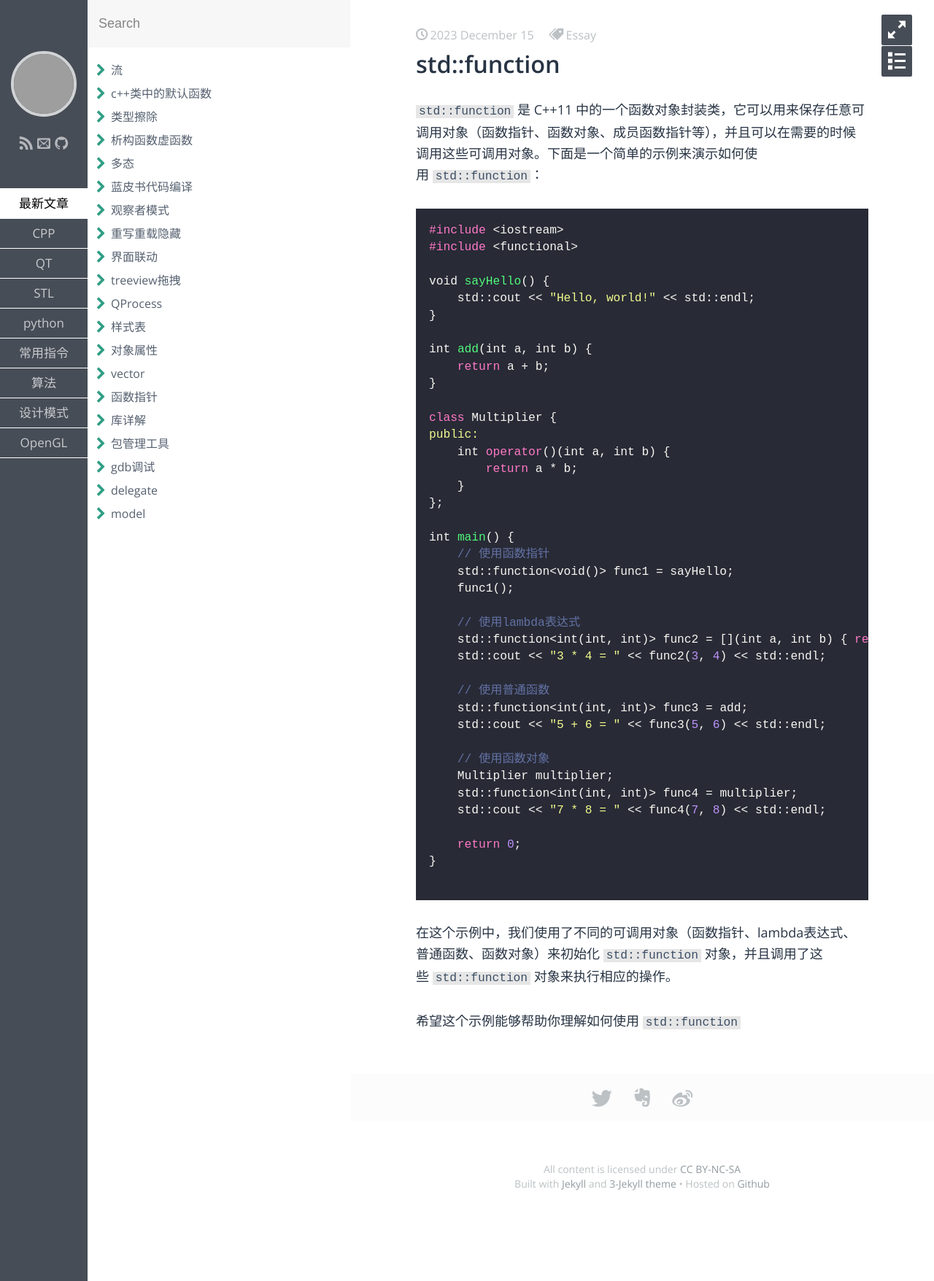
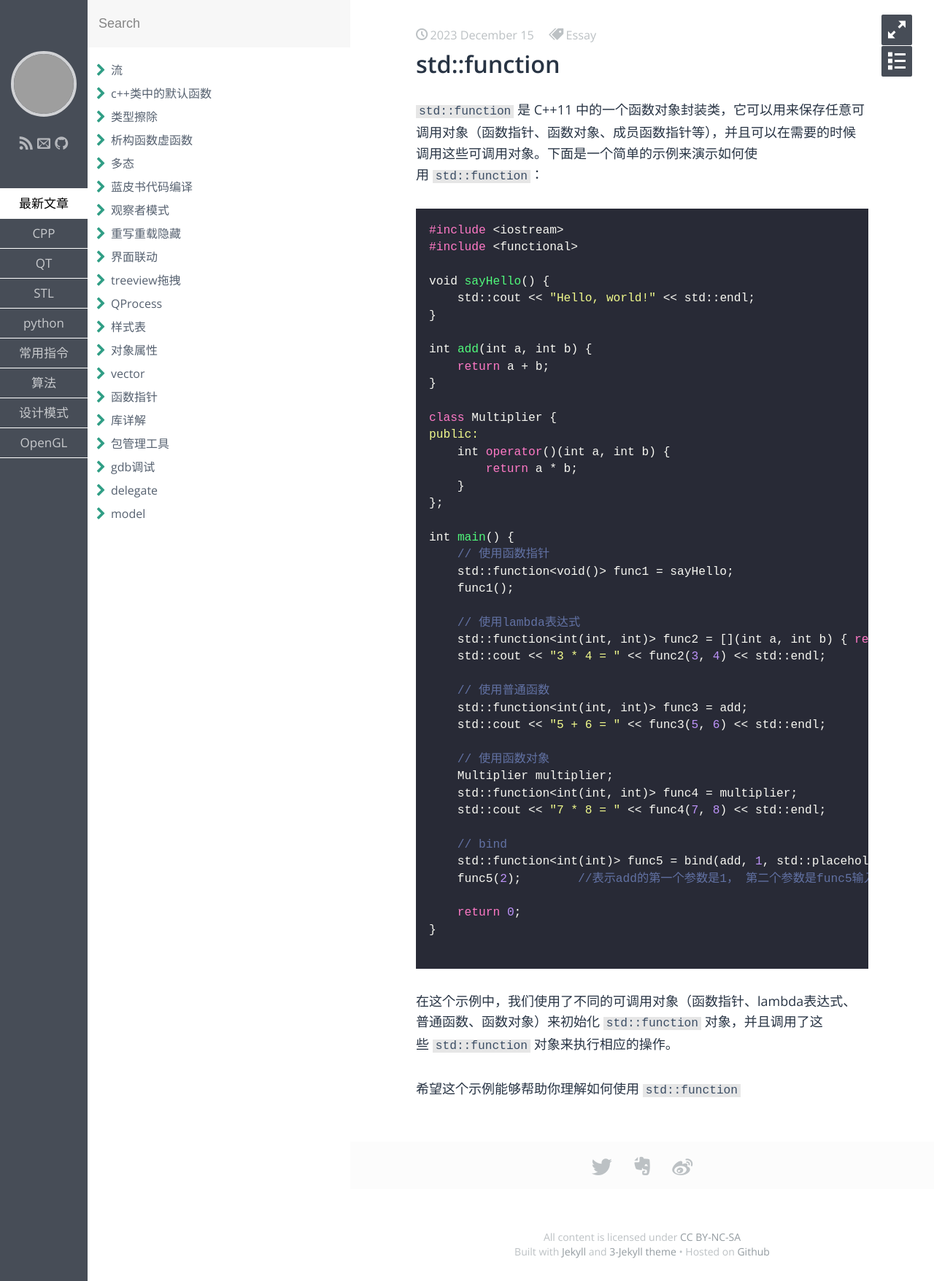
Before and after one commit to aliangaaa/aliangaaa.github.io, a Jekyll site: the page built from _posts/C++/2023-12-15-stdfunction.md, in a window 1280 px wide. Shown: the whole page at 73% size. Built offline with Jekyll 4.4.1, drawn with Linux system fonts in a browser that asks for light colours; some web fonts are replaced; grey boxes are pictures that could not be loaded.

Commit message:
Update 2023-12-15-stdfunction.md

```diff
--- a/_posts/C++/2023-12-15-stdfunction.md
+++ b/_posts/C++/2023-12-15-stdfunction.md
@@ -46,6 +46,10 @@ int main() {
     std::function<int(int, int)> func4 = multiplier;
     std::cout << "7 * 8 = " << func4(7, 8) << std::endl;
 
+    // bind
+    std::function<int(int)> func5 = bind(add, 1, std::placeholders::_1);
+    func5(2);        //表示add的第一个参数是1， 第二个参数是func5输入的第一个参数
+
     return 0;
 }
 
```
